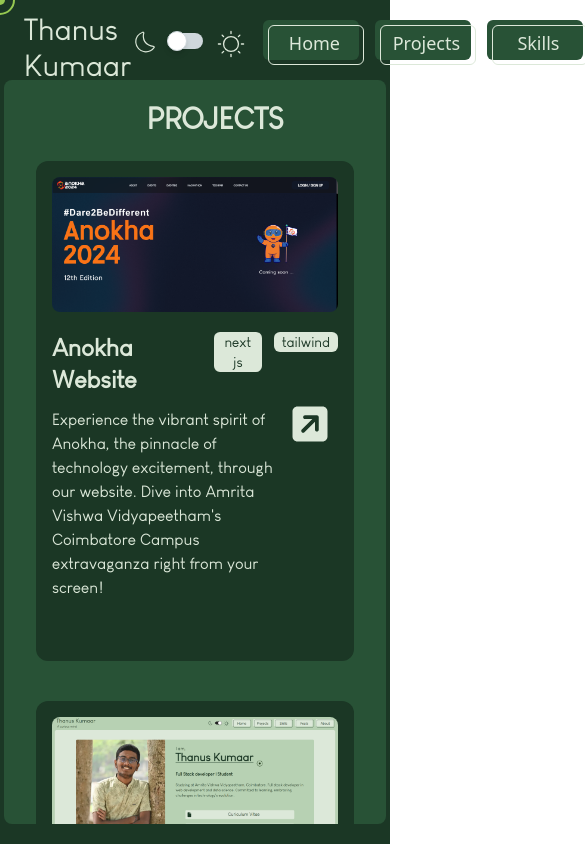
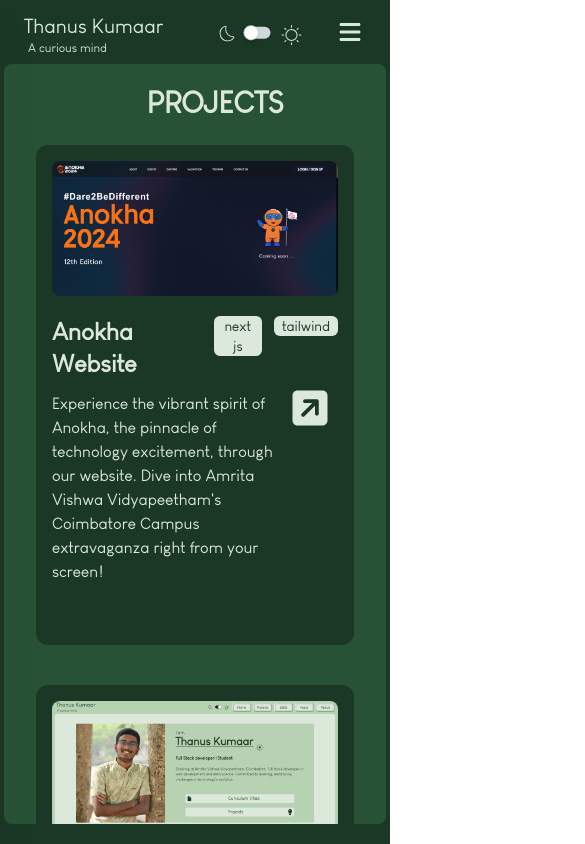
Before and after one commit to Thanus-Kumaar/Portfolio, a Next.js app: page /projects in a window 390 px wide. Shown: the top 844 px of the page, 585 px wide, since content can reach past the window. Built offline with nearby package versions, Linux system fonts and the light colour scheme.

Commit message:
Started working on responsive navbar and cursor

```diff
--- a/src/app/components/button.js
+++ b/src/app/components/button.js
@@ -1,6 +1,6 @@
 export default function Button({ buttonBody, onClick }) {
   return (
-    <div className="font-sans cursor-buttons">
+    <div className="font-sans cursor-buttons hidden lg:block">
       <button
         className="relative cursor-none group min-w-24 h-10 rounded-md bg-secondary-dark dark:bg-secondary-light text-lg text-secondary-light dark:text-primary-dark text-center p-[5px] before:absolute before:content-[''] before:inset-0 before:border-[1px] before:border-secondary-light dark:before:border-primary-dark before:translate-x-[5px] before:translate-y-[5px] before:rounded-md before:transition before:duration-200 hover:before:translate-x-0 hover:before:translate-y-0 active:before:translate-x-[-1px] active:before:translate-y-[-1px]"
         onClick={onClick}
--- a/src/app/components/cursor.js
+++ b/src/app/components/cursor.js
@@ -51,7 +51,7 @@
   }, []);
 
   return(
-    <div>
+    <div className="hidden lg:block">
       <div id="custom-cursor" className="h-[10px] w-[10px] bg-[#b1ff76]  dark:bg-[#ccffc0] custom-cursor"
       ></div>
       <div id="custom-cursor-overlay" className="h-[30px] w-[30px] border-2 border-[#b1ff76] dark:border-[#ccffc0] custom-cursor"
--- a/src/app/components/navbar.js
+++ b/src/app/components/navbar.js
@@ -1,12 +1,19 @@
 "use client";
 import Button from "./button";
 import { Switch } from "@material-tailwind/react";
+import { Drawer } from "@material-tailwind/react";
+
 import { CiDark } from "react-icons/ci";
 import { CiLight } from "react-icons/ci";
+import { FaBars } from "react-icons/fa6";
 
 import { useEffect, useState } from "react";
 
 export default function NavBar() {
+  const [open, setOpen] = useState(false);
+  const openDrawer = () => setOpen(true);
+  const closeDrawer = () => setOpen(false);
+
   const [theme, setTheme] = useState(() => {
     // Check localStorage for theme preference
     if (typeof window !== "undefined") {
@@ -41,16 +48,16 @@
   };
 
   return (
-    <div className="h-20 flex flex-row px-6 py-3 justify-between">
+    <div className="h-16 lg:h-20 flex flex-row px-6 py-3 justify-between">
       <div
         className="cursor-buttons"
         onClick={() => (window.location.href = "/")}
       >
-        <div className="text-3xl font-medium">Thanus Kumaar</div>
-        <div className="pl-1 mb-3 text-md">A curious mind</div>
+        <div className="text-xl lg:text-3xl font-medium">Thanus Kumaar</div>
+        <div className="pl-1 mb-3 text-xs lg:text-md">A curious mind</div>
       </div>
-      <div className="flex flex-row gap-4 pt-2">
-        <div className="pt-2 flex flex-row gap-3">
+      <div className="flex flex-row gap-4 lg:pt-2">
+        <div className="pt-2 flex flex-row gap-3 scale-75 lg:scale-100">
           <CiDark className="w-7 h-7 transition duration-200 hover:scale-[1.15]" />
           <div className="mt-1">
             <Switch
@@ -81,7 +88,13 @@
           buttonBody={"About"}
           onClick={() => (window.location.href = "/about")}
         />
+        <button className="lg:hidden cursor-buttons" onClick={openDrawer}>
+          <FaBars className="w-8 h-6" />
+        </button>
       </div>
+      <Drawer open={open} onClose={closeDrawer}>
+        <div>Hello</div>
+      </Drawer>
     </div>
   );
 }
```
